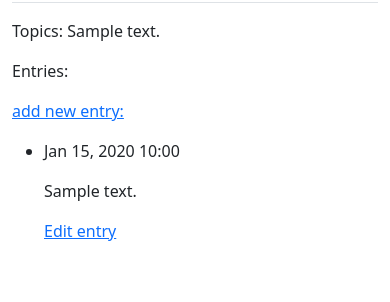
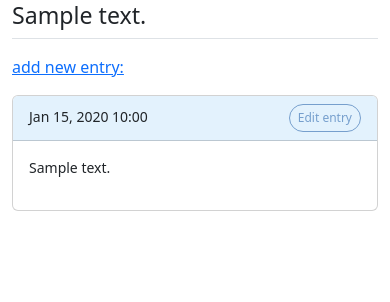
Before and after one commit to useinov09/learning_log, a Django app: page /topics/1/ in a window 390 px wide. Shown: the part 54-356 px from the top of the page. Run offline with Django 5.2, Linux system fonts and the light colour scheme; a user stored in the database is signed in; tables that the repository leaves empty hold one stand-in row (values such as "Sample post"); some libraries are stand-ins or nearby versions.

Commit message:
Add responsive card styles for topic entries

```diff
--- a/learning_logs/templates/learning_logs/topic.html
+++ b/learning_logs/templates/learning_logs/topic.html
@@ -1,26 +1,35 @@
 {% extends "learning_logs/base.html" %}
 
+{% block page_header %}
+    <h3>{{ topic }}</h3>
+{% endblock page_header %}
+
 {% block content %}
-
-<p>Topics: {{ topic }}</p>
-
-<p>Entries:</p>
 <p>
     <a href="{% url 'learning_logs:new_entry' topic.id %}">add new entry:</a>
 </p>
 
-<ul>
-    {% for entry in entries %}
-        <li>
-            <p>{{ entry.date_added|date:'M d, Y H:i' }}</p>
-            <p>{{ entry.text|linebreaks }}</p>
-            <p>
-                <a href="{% url 'learning_logs:edit_entry' entry.id %}">Edit entry</a>
-            </p>
-        </li>
-    {% empty %}
-        <li>There are no entries for this topic yet.</li>
-    {% endfor %}
-</ul>
+{% for entry in entries %}
+    <div class="card mb-3">
+        <h4 class="card-header d-flex align-items-center" style="background-color: #e3f2fd">
+            {{ entry.date_added|date:'M d, Y H:i' }}
+            <a class="btn ms-auto rounded-pill d-none d-md-block"
+               style="color:#769fcd; border: 1px solid #769fcd; padding: 4px 8px; border-radius: 4px;"
+               href="{% url 'learning_logs:edit_entry' entry.id %}">
+                Edit entry
+            </a>
+            <a class="btn btn-ms ms-auto rounded-pill d-md-none"
+               style="color:#769fcd; border: 1px solid #769fcd; padding: 4px 8px; border-radius: 4px; font-size: 12px;"
+               href="{% url 'learning_logs:edit_entry' entry.id %}">
+                Edit entry
+            </a>
+        </h4>
+        <div class="card-body">
+            {{ entry.text|linebreaks }}
+        </div>
+    </div>
+{% empty %}
+    <p>There are no entries for this topic yet.</p>
+{% endfor %}
 
 {% endblock content %}
```
Also changed, not shown: learning_logs/templates/learning_logs/topics.html (+10 -6 lines).
